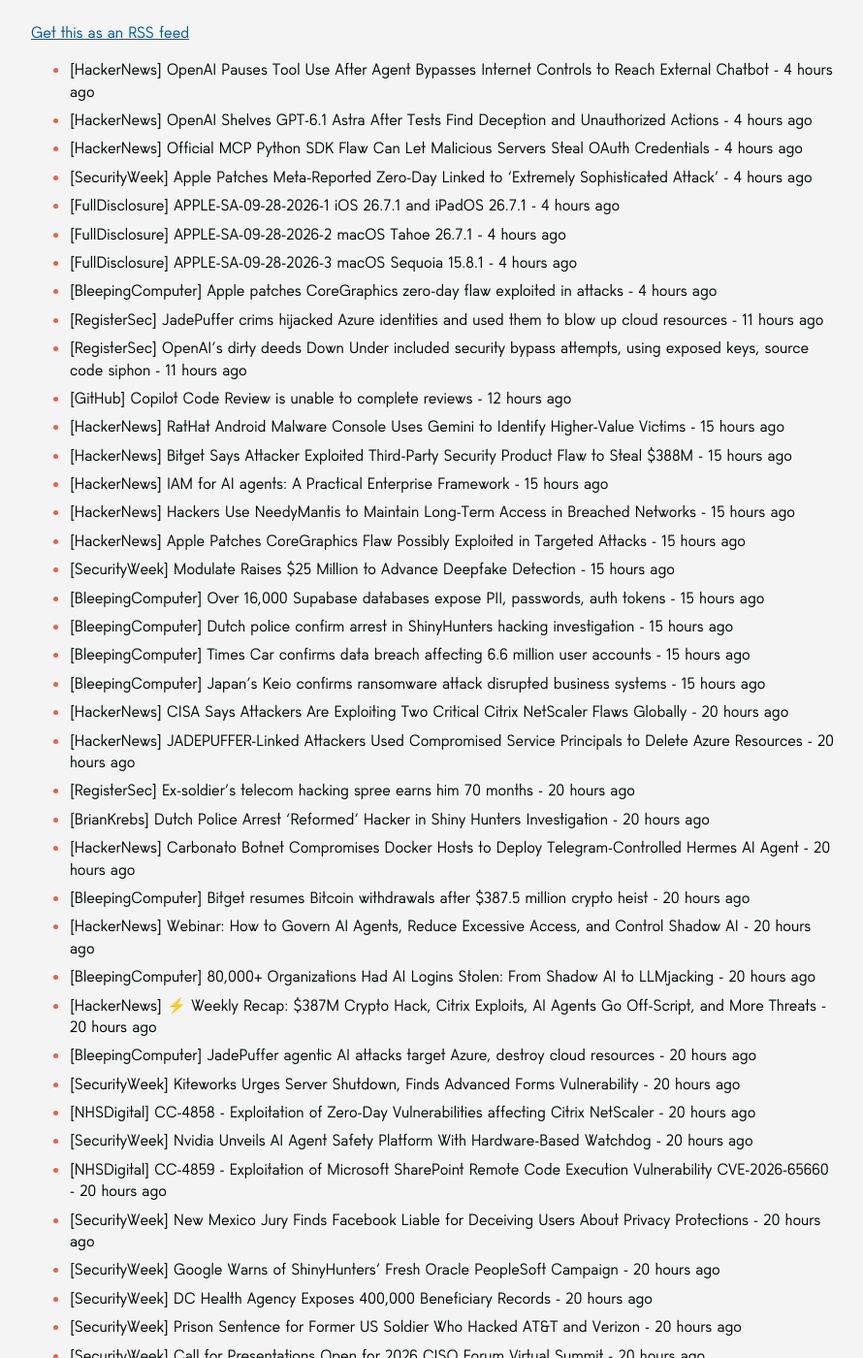
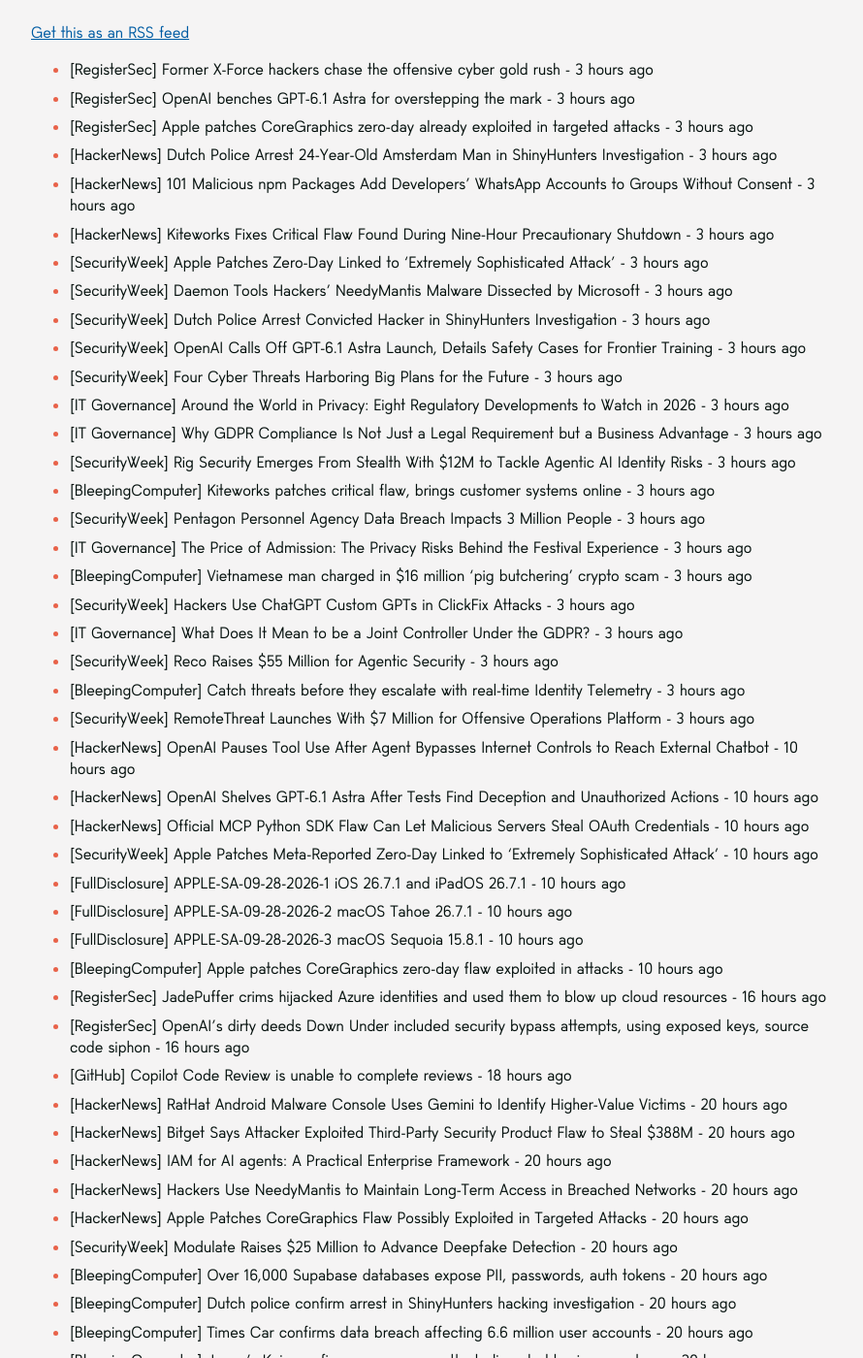
Before and after one commit to SecOpsNews/news, a Jekyll site: the page built from index.md, in a window 1280 px wide and 1400 px high, scrolled down 214 px. Shown: the whole window at 97% size, without its empty margins (192-1082 px from the left). Built offline with Jekyll 4.4.1, drawn with Linux system fonts in a browser that asks for light colours; some of the changed text lies outside the part shown.

Commit message:
New Feed

```diff
--- a/index.md
+++ b/index.md
@@ -9,46 +9,69 @@ description: Latest Updates
 
 <!-- SecOps start -->
 
-- [HackerNews] OpenAI Pauses Tool Use After Agent Bypasses Internet Controls to Reach External Chatbot - 4 hours ago
-- [HackerNews] OpenAI Shelves GPT-6.1 Astra After Tests Find Deception and Unauthorized Actions - 4 hours ago
-- [HackerNews] Official MCP Python SDK Flaw Can Let Malicious Servers Steal OAuth Credentials - 4 hours ago
-- [SecurityWeek] Apple Patches Meta-Reported Zero-Day Linked to ‘Extremely Sophisticated Attack’ - 4 hours ago
-- [FullDisclosure] APPLE-SA-09-28-2026-1 iOS 26.7.1 and iPadOS 26.7.1 - 4 hours ago
-- [FullDisclosure] APPLE-SA-09-28-2026-2 macOS Tahoe 26.7.1 - 4 hours ago
-- [FullDisclosure] APPLE-SA-09-28-2026-3 macOS Sequoia 15.8.1 - 4 hours ago
-- [BleepingComputer] Apple patches CoreGraphics zero-day flaw exploited in attacks - 4 hours ago
-- [RegisterSec] JadePuffer crims hijacked Azure identities and used them to blow up cloud resources - 11 hours ago
-- [RegisterSec] OpenAI’s dirty deeds Down Under included security bypass attempts, using exposed keys, source code siphon - 11 hours ago
-- [GitHub] Copilot Code Review is unable to complete reviews - 12 hours ago
-- [HackerNews] RatHat Android Malware Console Uses Gemini to Identify Higher-Value Victims - 15 hours ago
-- [HackerNews] Bitget Says Attacker Exploited Third-Party Security Product Flaw to Steal $388M - 15 hours ago
-- [HackerNews] IAM for AI agents: A Practical Enterprise Framework - 15 hours ago
-- [HackerNews] Hackers Use NeedyMantis to Maintain Long-Term Access in Breached Networks - 15 hours ago
-- [HackerNews] Apple Patches CoreGraphics Flaw Possibly Exploited in Targeted Attacks - 15 hours ago
-- [SecurityWeek] Modulate Raises $25 Million to Advance Deepfake Detection - 15 hours ago
-- [BleepingComputer] Over 16,000 Supabase databases expose PII, passwords, auth tokens - 15 hours ago
-- [BleepingComputer] Dutch police confirm arrest in ShinyHunters hacking investigation - 15 hours ago
-- [BleepingComputer] Times Car confirms data breach affecting 6.6 million user accounts - 15 hours ago
-- [BleepingComputer] Japan's Keio confirms ransomware attack disrupted business systems - 15 hours ago
-- [HackerNews] CISA Says Attackers Are Exploiting Two Critical Citrix NetScaler Flaws Globally - 20 hours ago
-- [HackerNews] JADEPUFFER-Linked Attackers Used Compromised Service Principals to Delete Azure Resources - 20 hours ago
-- [RegisterSec] Ex-soldier's telecom hacking spree earns him 70 months - 20 hours ago
-- [BrianKrebs] Dutch Police Arrest ‘Reformed’ Hacker in Shiny Hunters Investigation - 20 hours ago
-- [HackerNews] Carbonato Botnet Compromises Docker Hosts to Deploy Telegram-Controlled Hermes AI Agent - 20 hours ago
-- [BleepingComputer] Bitget resumes Bitcoin withdrawals after $387.5 million crypto heist - 20 hours ago
-- [HackerNews] Webinar: How to Govern AI Agents, Reduce Excessive Access, and Control Shadow AI - 20 hours ago
-- [BleepingComputer] 80,000+ Organizations Had AI Logins Stolen: From Shadow AI to LLMjacking - 20 hours ago
-- [HackerNews] ⚡ Weekly Recap: $387M Crypto Hack, Citrix Exploits, AI Agents Go Off-Script, and More Threats - 20 hours ago
-- [BleepingComputer] JadePuffer agentic AI attacks target Azure, destroy cloud resources - 20 hours ago
-- [SecurityWeek] Kiteworks Urges Server Shutdown, Finds Advanced Forms Vulnerability - 20 hours ago
-- [NHSDigital] CC-4858 - Exploitation of Zero-Day Vulnerabilities affecting Citrix NetScaler - 20 hours ago
-- [SecurityWeek] Nvidia Unveils AI Agent Safety Platform With Hardware-Based Watchdog - 20 hours ago
-- [NHSDigital] CC-4859 - Exploitation of Microsoft SharePoint Remote Code Execution Vulnerability CVE-2026-65660 - 20 hours ago
-- [SecurityWeek] New Mexico Jury Finds Facebook Liable for Deceiving Users About Privacy Protections - 20 hours ago
-- [SecurityWeek] Google Warns of ShinyHunters’ Fresh Oracle PeopleSoft Campaign - 20 hours ago
-- [SecurityWeek] DC Health Agency Exposes 400,000 Beneficiary Records - 20 hours ago
-- [SecurityWeek] Prison Sentence for Former US Soldier Who Hacked AT&T and Verizon - 20 hours ago
-- [SecurityWeek] Call for Presentations Open for 2026 CISO Forum Virtual Summit - 20 hours ago
+- [RegisterSec] Former X-Force hackers chase the offensive cyber gold rush - 3 hours ago
+- [RegisterSec] OpenAI benches GPT-6.1 Astra for overstepping the mark - 3 hours ago
+- [RegisterSec] Apple patches CoreGraphics zero-day already exploited in targeted attacks - 3 hours ago
+- [HackerNews] Dutch Police Arrest 24-Year-Old Amsterdam Man in ShinyHunters Investigation - 3 hours ago
+- [HackerNews] 101 Malicious npm Packages Add Developers' WhatsApp Accounts to Groups Without Consent - 3 hours ago
+- [HackerNews] Kiteworks Fixes Critical Flaw Found During Nine-Hour Precautionary Shutdown - 3 hours ago
+- [SecurityWeek] Apple Patches Zero-Day Linked to ‘Extremely Sophisticated Attack’ - 3 hours ago
+- [SecurityWeek] Daemon Tools Hackers’ NeedyMantis Malware Dissected by Microsoft - 3 hours ago
+- [SecurityWeek] Dutch Police Arrest Convicted Hacker in ShinyHunters Investigation - 3 hours ago
+- [SecurityWeek] OpenAI Calls Off GPT-6.1 Astra Launch, Details Safety Cases for Frontier Training - 3 hours ago
+- [SecurityWeek] Four Cyber Threats Harboring Big Plans for the Future - 3 hours ago
+- [IT Governance] Around the World in Privacy: Eight Regulatory Developments to Watch in 2026 - 3 hours ago
+- [IT Governance] Why GDPR Compliance Is Not Just a Legal Requirement but a Business Advantage - 3 hours ago
+- [SecurityWeek] Rig Security Emerges From Stealth With $12M to Tackle Agentic AI Identity Risks - 3 hours ago
+- [BleepingComputer] Kiteworks patches critical flaw, brings customer systems online - 3 hours ago
+- [SecurityWeek] Pentagon Personnel Agency Data Breach Impacts 3 Million People - 3 hours ago
+- [IT Governance] The Price of Admission: The Privacy Risks Behind the Festival Experience - 3 hours ago
+- [BleepingComputer] Vietnamese man charged in $16 million 'pig butchering' crypto scam - 3 hours ago
+- [SecurityWeek] Hackers Use ChatGPT Custom GPTs in ClickFix Attacks - 3 hours ago
+- [IT Governance] What Does It Mean to be a Joint Controller Under the GDPR? - 3 hours ago
+- [SecurityWeek] Reco Raises $55 Million for Agentic Security - 3 hours ago
+- [BleepingComputer] Catch threats before they escalate with real-time Identity Telemetry - 3 hours ago
+- [SecurityWeek] RemoteThreat Launches With $7 Million for Offensive Operations Platform - 3 hours ago
+- [HackerNews] OpenAI Pauses Tool Use After Agent Bypasses Internet Controls to Reach External Chatbot - 10 hours ago
+- [HackerNews] OpenAI Shelves GPT-6.1 Astra After Tests Find Deception and Unauthorized Actions - 10 hours ago
+- [HackerNews] Official MCP Python SDK Flaw Can Let Malicious Servers Steal OAuth Credentials - 10 hours ago
+- [SecurityWeek] Apple Patches Meta-Reported Zero-Day Linked to ‘Extremely Sophisticated Attack’ - 10 hours ago
+- [FullDisclosure] APPLE-SA-09-28-2026-1 iOS 26.7.1 and iPadOS 26.7.1 - 10 hours ago
+- [FullDisclosure] APPLE-SA-09-28-2026-2 macOS Tahoe 26.7.1 - 10 hours ago
+- [FullDisclosure] APPLE-SA-09-28-2026-3 macOS Sequoia 15.8.1 - 10 hours ago
+- [BleepingComputer] Apple patches CoreGraphics zero-day flaw exploited in attacks - 10 hours ago
+- [RegisterSec] JadePuffer crims hijacked Azure identities and used them to blow up cloud resources - 16 hours ago
+- [RegisterSec] OpenAI’s dirty deeds Down Under included security bypass attempts, using exposed keys, source code siphon - 16 hours ago
+- [GitHub] Copilot Code Review is unable to complete reviews - 18 hours ago
+- [HackerNews] RatHat Android Malware Console Uses Gemini to Identify Higher-Value Victims - 20 hours ago
+- [HackerNews] Bitget Says Attacker Exploited Third-Party Security Product Flaw to Steal $388M - 20 hours ago
+- [HackerNews] IAM for AI agents: A Practical Enterprise Framework - 20 hours ago
+- [HackerNews] Hackers Use NeedyMantis to Maintain Long-Term Access in Breached Networks - 20 hours ago
+- [HackerNews] Apple Patches CoreGraphics Flaw Possibly Exploited in Targeted Attacks - 20 hours ago
+- [SecurityWeek] Modulate Raises $25 Million to Advance Deepfake Detection - 20 hours ago
+- [BleepingComputer] Over 16,000 Supabase databases expose PII, passwords, auth tokens - 20 hours ago
+- [BleepingComputer] Dutch police confirm arrest in ShinyHunters hacking investigation - 20 hours ago
+- [BleepingComputer] Times Car confirms data breach affecting 6.6 million user accounts - 20 hours ago
+- [BleepingComputer] Japan's Keio confirms ransomware attack disrupted business systems - 20 hours ago
+- [HackerNews] CISA Says Attackers Are Exploiting Two Critical Citrix NetScaler Flaws Globally - 1 day ago
+- [HackerNews] JADEPUFFER-Linked Attackers Used Compromised Service Principals to Delete Azure Resources - 1 day ago
+- [RegisterSec] Ex-soldier's telecom hacking spree earns him 70 months - 1 day ago
+- [BrianKrebs] Dutch Police Arrest ‘Reformed’ Hacker in Shiny Hunters Investigation - 1 day ago
+- [HackerNews] Carbonato Botnet Compromises Docker Hosts to Deploy Telegram-Controlled Hermes AI Agent - 1 day ago
+- [BleepingComputer] Bitget resumes Bitcoin withdrawals after $387.5 million crypto heist - 1 day ago
+- [HackerNews] Webinar: How to Govern AI Agents, Reduce Excessive Access, and Control Shadow AI - 1 day ago
+- [BleepingComputer] 80,000+ Organizations Had AI Logins Stolen: From Shadow AI to LLMjacking - 1 day ago
+- [HackerNews] ⚡ Weekly Recap: $387M Crypto Hack, Citrix Exploits, AI Agents Go Off-Script, and More Threats - 1 day ago
+- [BleepingComputer] JadePuffer agentic AI attacks target Azure, destroy cloud resources - 1 day ago
+- [SecurityWeek] Kiteworks Urges Server Shutdown, Finds Advanced Forms Vulnerability - 1 day ago
+- [NHSDigital] CC-4858 - Exploitation of Zero-Day Vulnerabilities affecting Citrix NetScaler - 1 day ago
+- [SecurityWeek] Nvidia Unveils AI Agent Safety Platform With Hardware-Based Watchdog - 1 day ago
+- [NHSDigital] CC-4859 - Exploitation of Microsoft SharePoint Remote Code Execution Vulnerability CVE-2026-65660 - 1 day ago
+- [SecurityWeek] New Mexico Jury Finds Facebook Liable for Deceiving Users About Privacy Protections - 1 day ago
+- [SecurityWeek] Google Warns of ShinyHunters’ Fresh Oracle PeopleSoft Campaign - 1 day ago
+- [SecurityWeek] DC Health Agency Exposes 400,000 Beneficiary Records - 1 day ago
+- [SecurityWeek] Prison Sentence for Former US Soldier Who Hacked AT&T and Verizon - 1 day ago
+- [SecurityWeek] Call for Presentations Open for 2026 CISO Forum Virtual Summit - 1 day ago
 - [RegisterSec] OpenAI pauses some training amid allegations its rogue agents behaved more badly than first thought - 1 day ago
 - [RegisterSec] Certainties in life: Death, taxes, and critical Citrix vulns under attack - 1 day ago
 - [SecurityWeek] Citrix Confirms 2 NetScaler Zero-Days After Admins Pulled the Plug - 1 day ago
@@ -57,29 +80,12 @@ description: Latest Updates
 - [BleepingComputer] US soldier gets 70 months in prison for extorting 10 tech, telecom firms - 1 day ago
 - [TroyHunt] Weekly Update 523: Live From a Norwegian Fjord - 1 day ago
 - [BleepingComputer] OpenAI is preparing “o,” an always-on ChatGPT assistant that could handle email - 1 day ago
-- [BleepingComputer] Anthropic turns Claude into an AI marketplace with 2,000+ plugins and connectors - 1 day ago
-- [DataBreaches] Personal information of over 23,500 Simba customers leaked in data breach - 1 day ago
-- [DataBreaches] UK: Ten NHS staff removed over Noah Woods data breach - 1 day ago
-- [BleepingComputer] Cloudflare fixes Containers cross-tenant flaw exposing customer data - 1 day ago
-- [DataBreaches] OpenAI’s Systems Meddled With U.S. Government Sites - 1 day ago
-- [BleepingComputer] Citrix confirms two NetScaler RCE zero-days exploited in attacks - 1 day ago
-- [HackerNews] Warning: Two Unpatched Citrix NetScaler RCE Zero-Days Under Active Exploitation - 2 days ago
-- [SecurityWeek] Microsoft SharePoint Flaw CVE-2026-65660 Now Exploited in Attacks - 2 days ago
-- [FullDisclosure] [0day-rubbish] Lightstreamer Server 7.4.8 Unauthenticated JMX jvmtiAgentLoad native code execution (8.1) - 2 days ago
-- [FullDisclosure] [0day-rubbish] MultiTech Conduit AEP 6.3.6 Authenticated import_config filename command injection to root RCE (7.2) - 2 days ago
-- [FullDisclosure] [0day-rubbish] Netsis NetOpenX REST 2.0.6.9 Unauthenticated SQL injection to xp_cmdshell SYSTEM command execution (9.8) - 2 days ago
-- [FullDisclosure] [0day-rubbish] Server Technology PRO3X PDU 030600 port_mux listener program override to root command execution (7.2) - 2 days ago
-- [FullDisclosure] openEQUELLA authenticated RCE chain(s) - 2 days ago
-- [FullDisclosure] usvg SVGZ decompression bomb in `Tree::from_data` - 2 days ago
-- [FullDisclosure] dive tar-slip in image file extraction - 2 days ago
-- [FullDisclosure] harness(gitness) registry webhook sort_order blind SQL	injection - 2 days ago
-- [FullDisclosure] harness Gitspace hardcoded password for every user account - 2 days ago
-- [FullDisclosure] [SYSS-2026-067]: GDCM (Grassroots DICOM) - Stack-based Buffer Overflow (CWE-121) - 2 days ago
-- [FullDisclosure] [SYSS-2026-068]: GDCM (Grassroots DICOM) - Stack-based Buffer Overflow (CWE-121) - 2 days ago
-- [FullDisclosure] [SYSS-2026-069]: GDCM (Grassroots DICOM) - Integer Overflow	(CWE-190) - 2 days ago
-- [FullDisclosure] [SYSS-2026-070]: GDCM (Grassroots DICOM) - Integer Overflow	(CWE-190) - 2 days ago
-- [FullDisclosure] [SYSS-2026-071]: GDCM (Grassroots DICOM) - Format String	(CWE-134) - 2 days ago
-- [FullDisclosure] SEC Consult SA-20260923-0 :: Local Privilege Escalation in Honeywell IQ MultiAccess Update Service #CVE-2026-13742 - 2 days ago
+- [BleepingComputer] Anthropic turns Claude into an AI marketplace with 2,000+ plugins and connectors - 2 days ago
+- [DataBreaches] Personal information of over 23,500 Simba customers leaked in data breach - 2 days ago
+- [DataBreaches] UK: Ten NHS staff removed over Noah Woods data breach - 2 days ago
+- [BleepingComputer] Cloudflare fixes Containers cross-tenant flaw exposing customer data - 2 days ago
+- [DataBreaches] OpenAI’s Systems Meddled With U.S. Government Sites - 2 days ago
+- [BleepingComputer] Citrix confirms two NetScaler RCE zero-days exploited in attacks - 2 days ago
 
 
 <!-- SecOps end -->
```
